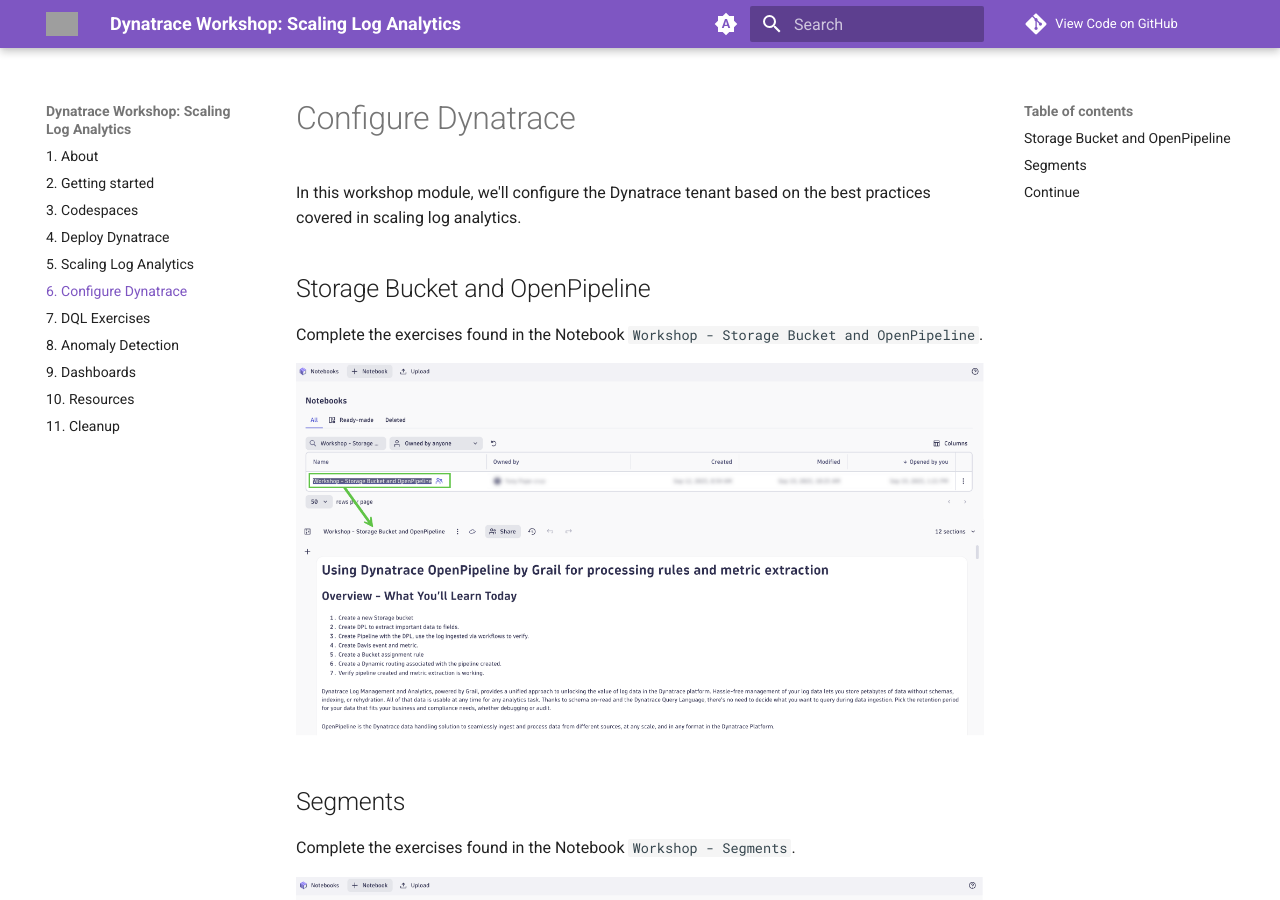
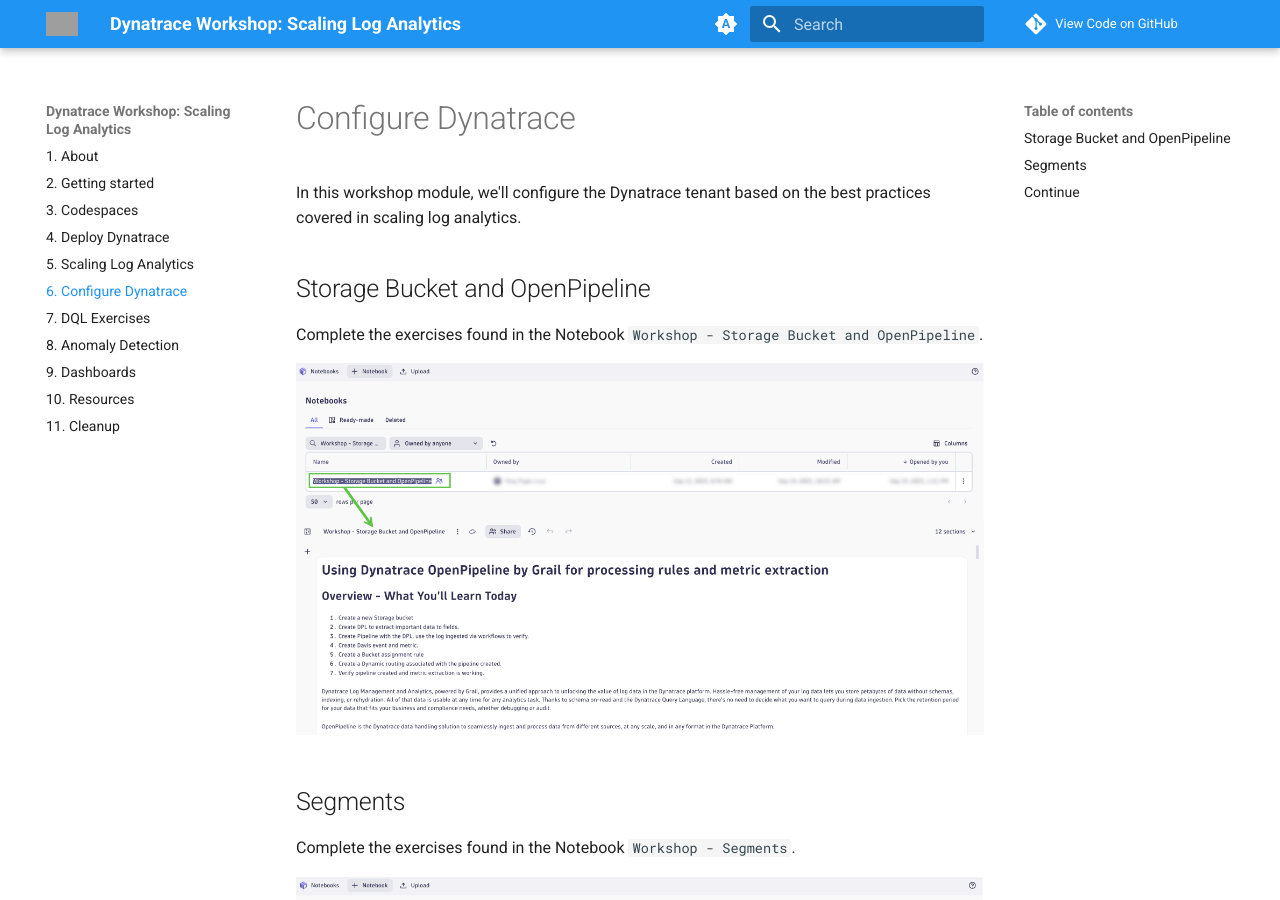
Before and after one commit to dynatrace-wwse/workshop-dynatrace-log-analytics, an MkDocs documentation site: the page built from docs/6-configure-dynatrace.md, in a window 1280 px wide and 900 px high. Built offline with MkDocs 1.6.1 and Material for MkDocs 9.7.7, drawn with Linux system fonts in a browser that asks for light colours; comment, search, counter and statistics services are not loaded; grey boxes are pictures that could not be loaded.

```diff
--- a/mkdocs.yaml
+++ b/mkdocs.yaml
@@ -23,7 +23,7 @@
   palette:
   # Palette toggle for automatic mode
   - media: "(prefers-color-scheme)"
-    primary: deep-purple
+    primary: blue
     toggle:
       icon: material/brightness-auto
       name: Switch to light mode
@@ -31,7 +31,7 @@
   # Palette toggle for light mode
   - media: "(prefers-color-scheme: light)"
     scheme: default
-    primary: deep-purple
+    primary: blue
     toggle:
       icon: material/brightness-7
       name: Switch to dark mode
@@ -39,7 +39,7 @@
   # Palette toggle for dark mode
   - media: "(prefers-color-scheme: dark)"
     scheme: slate
-    primary: deep-purple
+    primary: blue
     toggle:
       icon: material/brightness-4
       name: Switch to system preference
```
Also changed, not shown: 1 other file.
